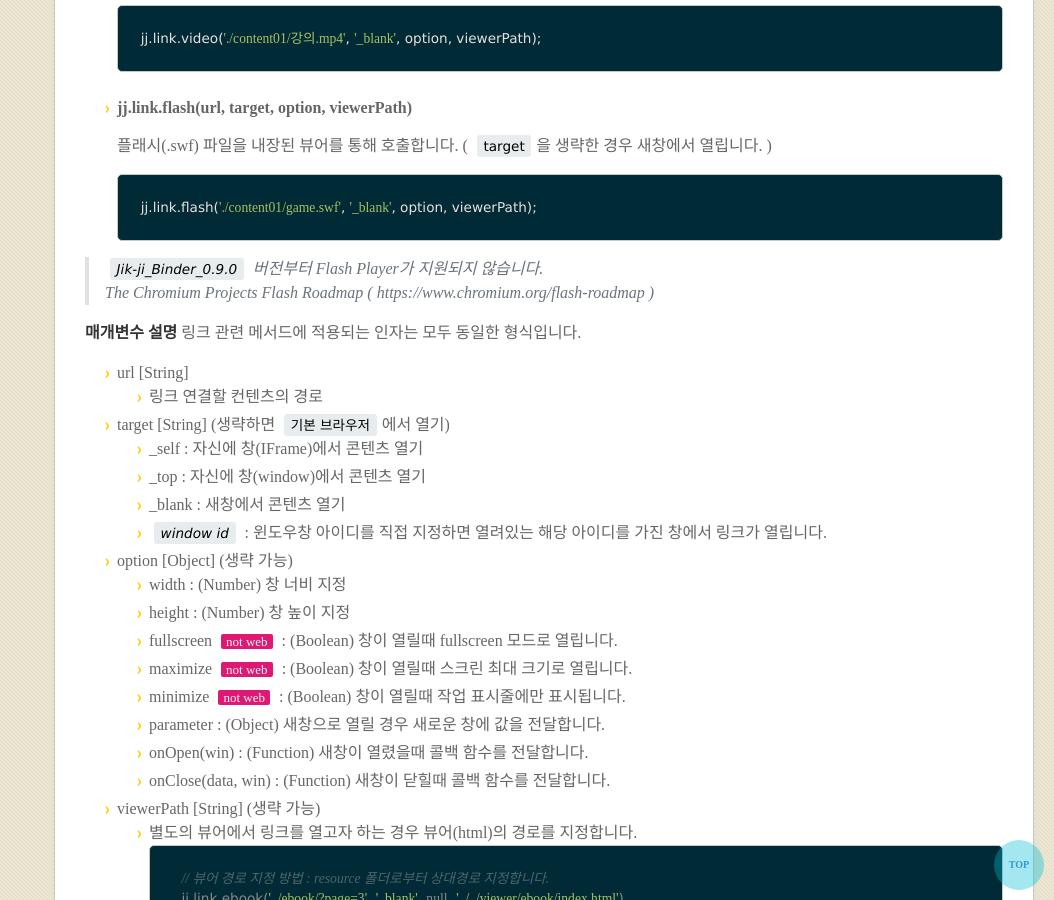
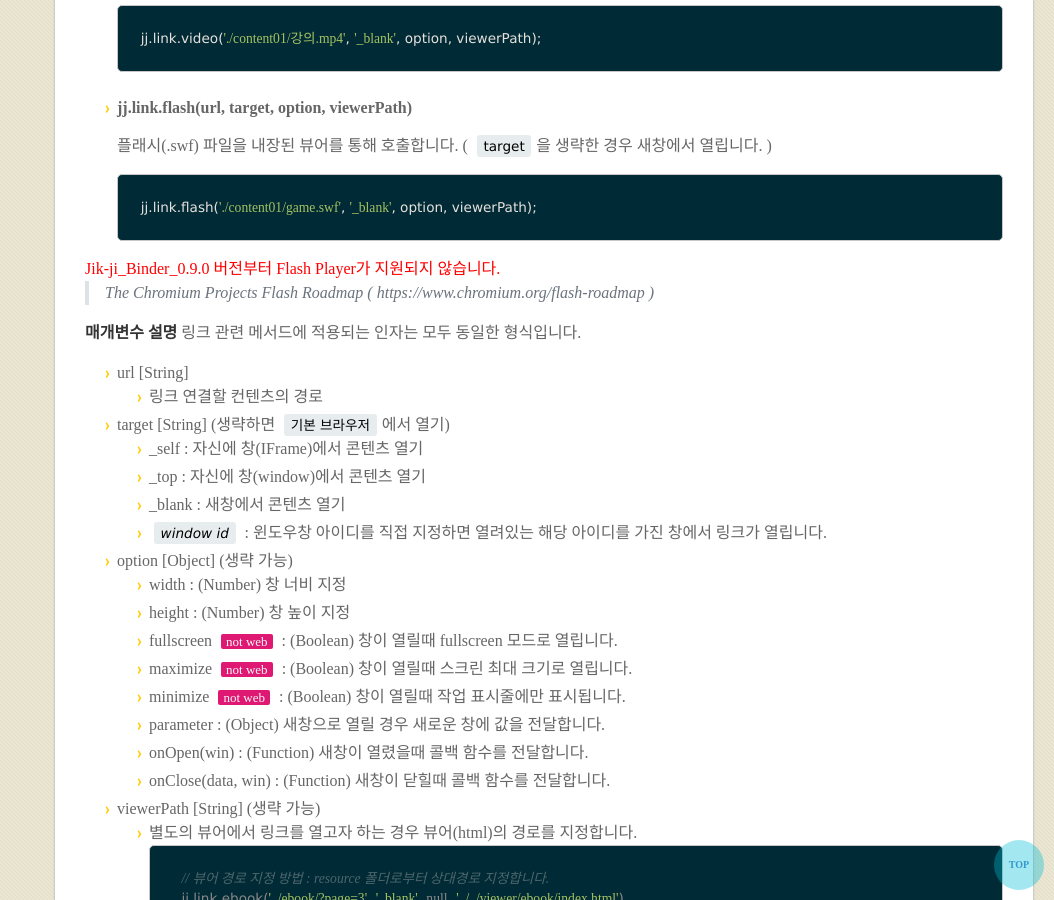
Before and after one commit to vulcan9/jikji.Binder.doc, a Jekyll site: the page built from docs/ver/API.0.6.md, in a window 1280 px wide and 900 px high, scrolled down 7868 px. Shown: the whole window, without its empty margins (226-1280 px from the left). Built offline with Jekyll 4.4.1, drawn with Linux system fonts in a browser that asks for light colours; our own code applies the rules of GitHub Pages for plain Markdown files; the repository's description, which GitHub fills in, is left out.

Commit message:
Flash Player가 지원 중단 알림

````diff
--- a/docs/ver/API.0.6.md
+++ b/docs/ver/API.0.6.md
@@ -316,8 +316,11 @@ jj.link.video('./content01/강의.mp4', '_blank', option, viewerPath);
 jj.link.flash('./content01/game.swf', '_blank', option, viewerPath);
 ```
 
-> `Jik-ji_Binder_0.9.0` 버전부터 Flash Player가 지원되지 않습니다.
+<div style="color: red;">Jik-ji_Binder_0.9.0 버전부터 Flash Player가 지원되지 않습니다.</div>
+
 > The Chromium Projects Flash Roadmap ( https://www.chromium.org/flash-roadmap )
+
+
 
 **매개변수 설명**
 링크 관련 메서드에 적용되는 인자는 모두 동일한 형식입니다.
````
